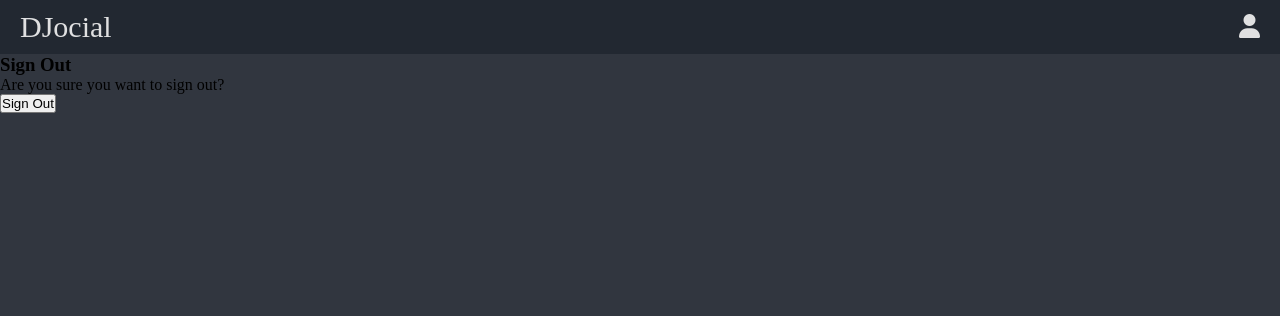
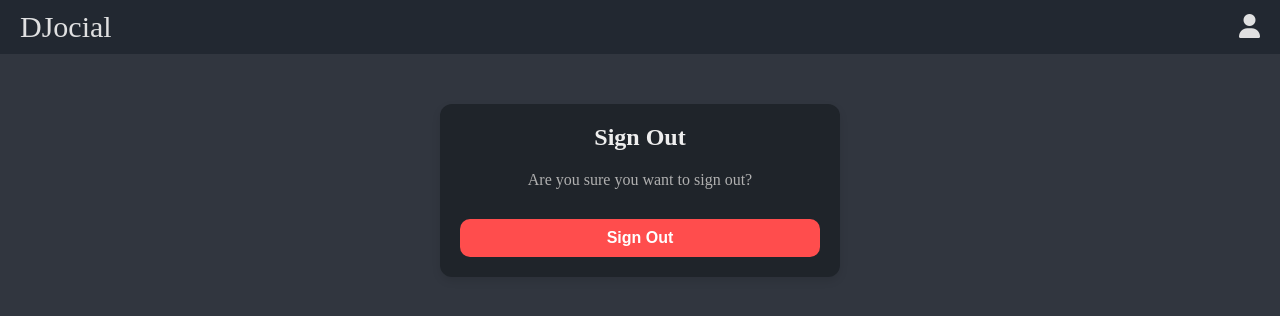
Before and after one commit to p-harting/djocial, a Django app: page /accounts/logout/ in a window 1280 px wide. Shown: the top 316 px of the page. Run offline with Django 4.2, Linux system fonts and the light colour scheme; the visitor is signed in with stand-in values (Sample User, id 1); some libraries are stand-ins or nearby versions.

Commit message:
Add styling to logout.html

```diff
--- a/static/css/style.css
+++ b/static/css/style.css
@@ -520,3 +520,44 @@ nav {
     font-size: 18px;
     margin-top: 20px;
 }
+
+/* Signout container styling */
+.signout-container {
+    max-width: 400px;
+    margin: 50px auto;
+    padding: 20px;
+    background-color: #1F242A;
+    border-radius: 12px;
+    box-shadow: 0 4px 8px rgba(0, 0, 0, 0.1);
+    text-align: center;
+    color: #FFFFFF;
+}
+
+.signout-title {
+    font-size: 24px;
+    margin-bottom: 20px;
+    color: #EEEEEE;
+}
+
+.signout-text {
+    font-size: 16px;
+    margin-bottom: 30px;
+    color: #B0B0B0;
+}
+
+.signout-form .btn-primary {
+    width: 100%;
+    background-color: #FF4D4D;
+    color: #FFFFFF;
+    padding: 10px 20px;
+    border-radius: 10px;
+    font-size: 16px;
+    cursor: pointer;
+    font-weight: bold;
+    transition: background-color 0.3s ease, transform 0.3s ease;
+}
+
+.signout-form .btn-primary:hover {
+    background-color: #CC0000;
+    transform: scale(1.05);
+}
--- a/templates/account/logout.html
+++ b/templates/account/logout.html
@@ -5,25 +5,16 @@
 {% block head_title %}{% trans "Sign Out" %}{% endblock %}
 
 {% block content %}
-<div class="container">
-    <div class="row">
-        <div class="col-md-8 mt-3 offset-md-2">
-            <h3>{% trans "Sign Out" %}</h3>
+<div class="signout-container">
+    <h3 class="signout-title">{% trans "Sign Out" %}</h3>
+    <p class="signout-text">{% trans 'Are you sure you want to sign out?' %}</p>
 
-            <p>{% trans 'Are you sure you want to sign out?' %}</p>
-        </div>
-    </div>
-    <div class="row">
-        <div class="col-md-8 mt-3 offset-md-2">
-
-            <form method="post" action="{% url 'account_logout' %}">
-                {% csrf_token %}
-                {% if redirect_field_value %}
-                <input type="hidden" name="{{ redirect_field_name }}" value="{{ redirect_field_value }}" />
-                {% endif %}
-                <button class="btn btn-signup right" type="submit">{% trans 'Sign Out' %}</button>
-            </form>
-        </div>
-    </div>
+    <form method="post" action="{% url 'account_logout' %}" class="signout-form">
+        {% csrf_token %}
+        {% if redirect_field_value %}
+        <input type="hidden" name="{{ redirect_field_name }}" value="{{ redirect_field_value }}" />
+        {% endif %}
+        <button class="btn-primary" type="submit">{% trans 'Sign Out' %}</button>
+    </form>
 </div>
 {% endblock %}
```
